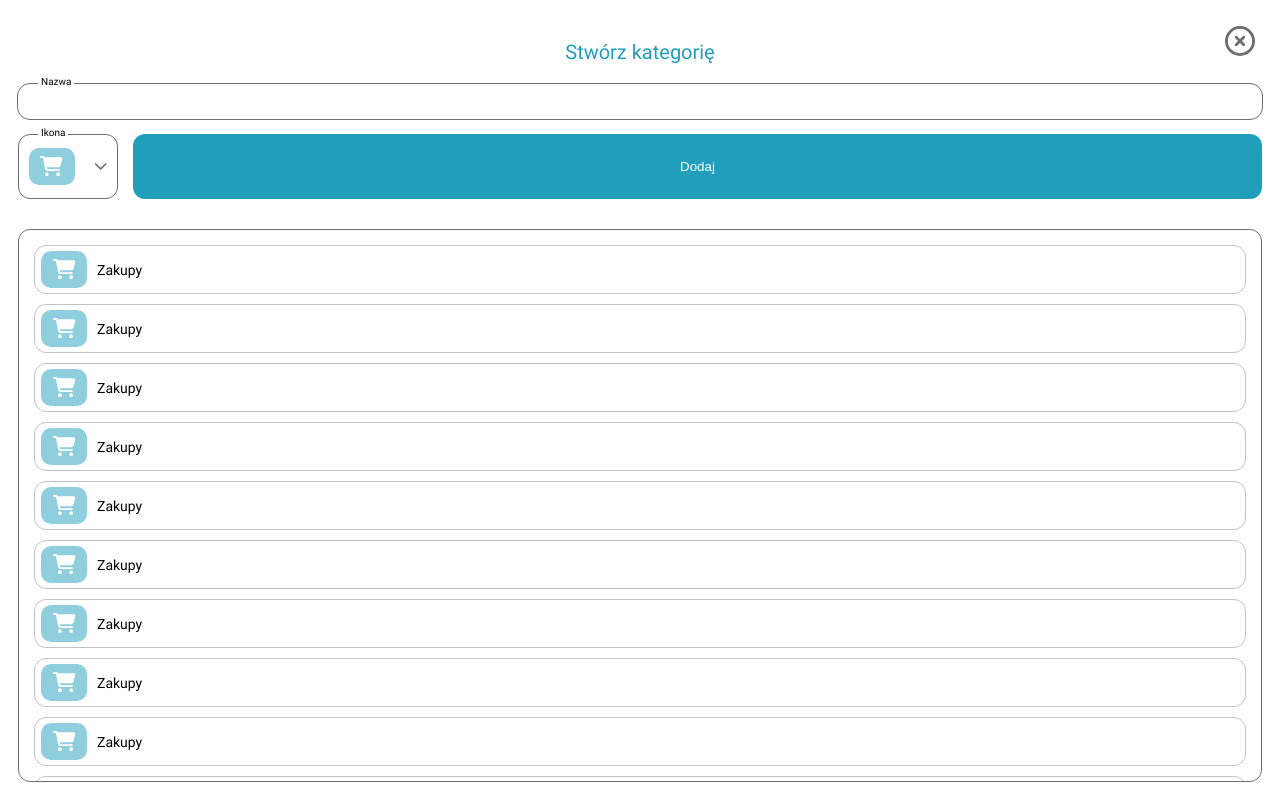
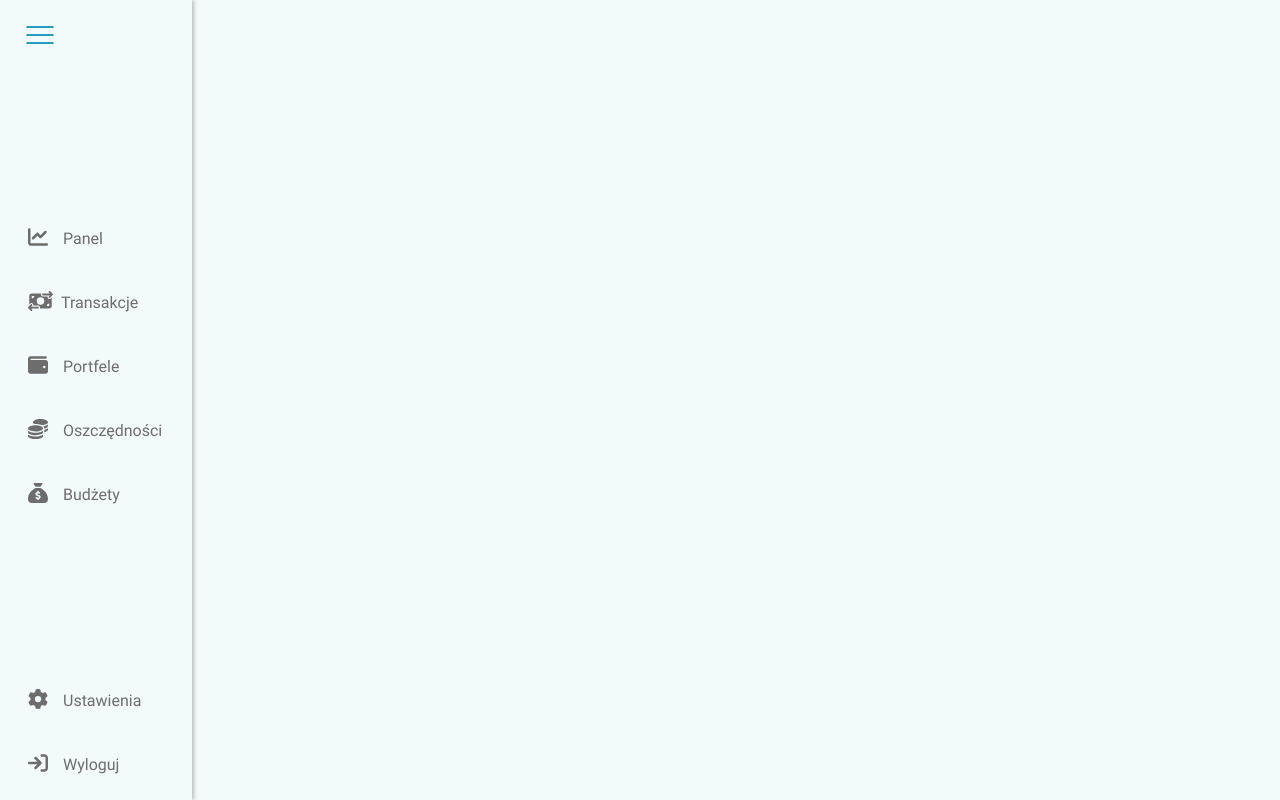
Before and after one commit to JaqoobM/portfeliks, a React (Create React App) app in the folder frontend/: page /transakcje in a window 1280 px wide. Built offline with nearby package versions, Linux system fonts and the light colour scheme.

Commit message:
category page

```diff
--- a/frontend/src/components/Transactions/CategoryModal/CategoryModal.js
+++ b/frontend/src/components/Transactions/CategoryModal/CategoryModal.js
@@ -4,12 +4,33 @@ import { faCircleXmark } from '@fortawesome/free-regular-svg-icons';
 import {
 	faChevronDown,
 	faCartShopping,
+	faXmark,
 } from '@fortawesome/free-solid-svg-icons';
+import { useState, useRef, useEffect } from 'react';
 
 export default function CategoryModal(props) {
+	const [categoryEditIsOpen, setCategoryEditIsOpen] = useState(false);
+	const categoryEditPanelRef = useRef(null);
+	const categoryCreatePanelRef = useRef(null);
+
+	useEffect(() => {
+		setTimeout(() => {
+			categoryEditPanelRef.current?.classList.remove('no-transition');
+			categoryEditPanelRef.current?.classList.add('edit-panel-activated');
+		}, 1);
+	}, [categoryEditIsOpen]);
+
+	const categoryEditHandler = () => {
+		setCategoryEditIsOpen(!categoryEditIsOpen);
+		// categoryEditPanelRef.current?.classList.add('edit-panel-activated');
+	};
+
 	return (
 		<>
 			<div className='category-modal'>
+				<div
+					ref={categoryCreatePanelRef}
+					className='category-modal__create-panel'>
 					<button
 						onClick={props.categoryModalHandler}
 						className='category-modal__btn-close'>
@@ -22,7 +43,6 @@ export default function CategoryModal(props) {
 						<input className='category-modal__input' type='text'></input>
 						<label className='category-modal__label'>Nazwa</label>
 					</div>
-
 					<div className='category-modal__bottom-box'>
 						<div className='category-modal__icon-box'>
 							<button type='button' className='category-modal__btn-add-icon'>
@@ -41,176 +61,100 @@ export default function CategoryModal(props) {
 						</div>
 						<button className='category-modal__btn-add'>Dodaj</button>
 					</div>
-
-				<div className='category-modal__categories-container'>
-
-					<div className='category-modal__category-box'>
-
+				</div>
+				{categoryEditIsOpen ? (
+					<div
+						ref={categoryEditPanelRef}
+						className='category-modal__edit-panel no-transition'>
+						<button
+							onClick={categoryEditHandler}
+							className='category-modal__btn-close'>
+							<span className='category-modal__btn-close-icon category-modal__btn-close-icon-edit'>
+								<FontAwesomeIcon icon={faXmark} />
+							</span>
+						</button>
+						<span className='category-modal__title category-modal__title-edit'>
+							Edytuj kategorię
+						</span>
+						<div className='category-modal__input-box'>
+							<input
+								className='category-modal__input category-modal__input-edit'
+								type='text'></input>
+							<label className='category-modal__label'>Nazwa</label>
+						</div>
+						<div className='category-modal__bottom-box'>
+							<div className='category-modal__icon-box'>
+								<button type='button' className='category-modal__btn-add-icon'>
 									<div className='category-modal__btn-icon-box'>
 										<span className='category-modal__btn-icon'>
 											<FontAwesomeIcon icon={faCartShopping} />
 										</span>
 									</div>
 
-                              <span className='category-modal__category-name'>Zakupy</span>
+									<span className='category-modal__btn-chevron'>
+										<FontAwesomeIcon icon={faChevronDown} />
+									</span>
+								</button>
 
+								<span className='category-modal__icon-span'>Ikona</span>
 							</div>
-					<div className='category-modal__category-box'>
-
+							<button className='category-modal__btn-add category-modal__btn-delete'>
+								Usuń
+							</button>
+							<button className='category-modal__btn-add category-modal__btn-save'>
+								Zapisz
+							</button>
+						</div>
+					</div>
+				) : (
+					<div
+						ref={categoryCreatePanelRef}
+						className='category-modal__create-panel'>
+						{/* <button
+							onClick={props.categoryModalHandler}
+							className='category-modal__btn-close'>
+							<span className='category-modal__btn-close-icon'>
+								<FontAwesomeIcon icon={faCircleXmark} />
+							</span>
+						</button>
+						<span className='category-modal__title'>Stwórz kategorię</span>
+						<div className='category-modal__input-box'>
+							<input className='category-modal__input' type='text'></input>
+							<label className='category-modal__label'>Nazwa</label>
+						</div>
+						<div className='category-modal__bottom-box'>
+							<div className='category-modal__icon-box'>
+								<button type='button' className='category-modal__btn-add-icon'>
 									<div className='category-modal__btn-icon-box'>
 										<span className='category-modal__btn-icon'>
 											<FontAwesomeIcon icon={faCartShopping} />
 										</span>
 									</div>
 
-                              <span className='category-modal__category-name'>Zakupy</span>
+									<span className='category-modal__btn-chevron'>
+										<FontAwesomeIcon icon={faChevronDown} />
+									</span>
+								</button>
 
+								<span className='category-modal__icon-span'>Ikona</span>
 							</div>
-					<div className='category-modal__category-box'>
+							<button className='category-modal__btn-add'>Dodaj</button>
+						</div> */}
+					</div>
+				)}
 
+				<ul className='category-modal__categories-container'>
+					<li
+						onClick={categoryEditHandler}
+						className='category-modal__category-box'>
 						<div className='category-modal__btn-icon-box'>
 							<span className='category-modal__btn-icon'>
 								<FontAwesomeIcon icon={faCartShopping} />
 							</span>
 						</div>
-
 						<span className='category-modal__category-name'>Zakupy</span>
-
-					</div>
-					<div className='category-modal__category-box'>
-
-						<div className='category-modal__btn-icon-box'>
-							<span className='category-modal__btn-icon'>
-								<FontAwesomeIcon icon={faCartShopping} />
-							</span>
-						</div>
-
-                              <span className='category-modal__category-name'>Zakupy</span>
-
-					</div>
-					<div className='category-modal__category-box'>
-
-						<div className='category-modal__btn-icon-box'>
-							<span className='category-modal__btn-icon'>
-								<FontAwesomeIcon icon={faCartShopping} />
-							</span>
-						</div>
-
-                              <span className='category-modal__category-name'>Zakupy</span>
-
-					</div>
-					<div className='category-modal__category-box'>
-
-						<div className='category-modal__btn-icon-box'>
-							<span className='category-modal__btn-icon'>
-								<FontAwesomeIcon icon={faCartShopping} />
-							</span>
-						</div>
-
-                              <span className='category-modal__category-name'>Zakupy</span>
-
-					</div>
-					<div className='category-modal__category-box'>
-
-						<div className='category-modal__btn-icon-box'>
-							<span className='category-modal__btn-icon'>
-								<FontAwesomeIcon icon={faCartShopping} />
-							</span>
-						</div>
-
-                              <span className='category-modal__category-name'>Zakupy</span>
-
-					</div>
-					<div className='category-modal__category-box'>
-
-						<div className='category-modal__btn-icon-box'>
-							<span className='category-modal__btn-icon'>
-								<FontAwesomeIcon icon={faCartShopping} />
-							</span>
-						</div>
-
-                              <span className='category-modal__category-name'>Zakupy</span>
-
-					</div>
-					<div className='category-modal__category-box'>
-
-						<div className='category-modal__btn-icon-box'>
-							<span className='category-modal__btn-icon'>
-								<FontAwesomeIcon icon={faCartShopping} />
-							</span>
-						</div>
-
-                              <span className='category-modal__category-name'>Zakupy</span>
-
-					</div>
-					<div className='category-modal__category-box'>
-
-						<div className='category-modal__btn-icon-box'>
-							<span className='category-modal__btn-icon'>
-								<FontAwesomeIcon icon={faCartShopping} />
-							</span>
-						</div>
-
-                              <span className='category-modal__category-name'>Zakupy</span>
-
-					</div>
-					<div className='category-modal__category-box'>
-
-						<div className='category-modal__btn-icon-box'>
-							<span className='category-modal__btn-icon'>
-								<FontAwesomeIcon icon={faCartShopping} />
-							</span>
-						</div>
-
-                              <span className='category-modal__category-name'>Zakupy</span>
-
-					</div>
-					<div className='category-modal__category-box'>
-
-						<div className='category-modal__btn-icon-box'>
-							<span className='category-modal__btn-icon'>
-								<FontAwesomeIcon icon={faCartShopping} />
-							</span>
-						</div>
-
-                              <span className='category-modal__category-name'>Zakupy</span>
-
-					</div>
-					<div className='category-modal__category-box'>
-
-						<div className='category-modal__btn-icon-box'>
-							<span className='category-modal__btn-icon'>
-								<FontAwesomeIcon icon={faCartShopping} />
-							</span>
-						</div>
-
-                              <span className='category-modal__category-name'>Zakupy</span>
-
-					</div>
-					<div className='category-modal__category-box'>
-
-						<div className='category-modal__btn-icon-box'>
-							<span className='category-modal__btn-icon'>
-								<FontAwesomeIcon icon={faCartShopping} />
-							</span>
-						</div>
-
-                              <span className='category-modal__category-name'>Zakupy</span>
-
-					</div>
-					<div className='category-modal__category-box'>
-
-						<div className='category-modal__btn-icon-box'>
-							<span className='category-modal__btn-icon'>
-								<FontAwesomeIcon icon={faCartShopping} />
-							</span>
-						</div>
-
-                              <span className='category-modal__category-name'>Zakupy</span>
-
-					</div>
-
-				</div>
+					</li>
+				</ul>
 			</div>
 		</>
 	);
--- a/frontend/src/components/Transactions/CategoryModal/CategoryModal.scss
+++ b/frontend/src/components/Transactions/CategoryModal/CategoryModal.scss
@@ -133,7 +133,6 @@
 		padding: 1.5rem;
 		margin-top: 3rem;
 		border: 0.1rem solid colors.$granite;
-          // background-color: colors.$bg-blue;
 		border-radius: 1.2rem;
 		width: 100%;
 		height: 100%;
@@ -147,10 +146,9 @@
 		display: flex;
 		align-items: center;
 		width: 100%;
-		border: 0.1rem solid colors.$granite2;
 		border-radius: 1.2rem;
 		height: 4.9rem;
-          background-color: colors.$white;
+		background-color: rgb(220, 248, 255);
 
 		&:first-child {
 			margin: 0;
@@ -161,4 +159,72 @@
 		margin-left: 1rem;
 		font-size: 1.4rem;
 	}
+
+	// Edit
+	&__btn-close-icon-edit {
+		color: colors.$orange;
 	}
+
+	&__title-edit {
+		color: colors.$orange;
+	}
+
+	&__btn-delete {
+		background-color: colors.$red;
+		margin-right: 1.5rem;
+
+		&:active {
+			background-color: rgb(243, 18, 18);
+		}
+	}
+
+	&__btn-save {
+		background-color: colors.$orange;
+
+		&:active {
+			background-color: rgb(241, 129, 0);
+			background-color: colors.$orange;
+			box-shadow: inset 0 0 1rem 0 rgb(201, 107, 0);
+		}
+	}
+
+	&__input-edit {
+		&:focus {
+			outline: 0.2rem solid colors.$orange;
+		}
+	}
+
+	&__create-panel {
+		width: 100%;
+		// opacity: 1;
+		display: flex;
+		flex-direction: column;
+		align-items: center;
+		// transition: opacity 0.3s;
+	}
+
+	&__edit-panel {
+		position: absolute;
+		top: 0;
+		padding: 0 1.8rem 0;
+		background-color: white;
+		width: 100%;
+		display: flex;
+		flex-direction: column;
+		align-items: center;
+		transform: translateY(-100%);
+		transition: transform .3s;
+	}
+}
+
+.edit-panel-activated {
+	transform: translateY(0);
+}
+
+.create-panel-activated {
+	opacity: 1;
+}
+
+.no-transition {
+	transition: none;
+}
--- a/frontend/src/components/Transactions/FiltersMobile/FiltersMobile.scss
+++ b/frontend/src/components/Transactions/FiltersMobile/FiltersMobile.scss
@@ -18,6 +18,8 @@
 		overflow-y: scroll;
 		transition: transform 0.2s, box-shadow 0.2s;
 		z-index: 1000;
+		border-top-left-radius: 1.2rem;
+		border-bottom-left-radius: 1.2rem;
 	}
 
 	&__title {
@@ -71,6 +73,8 @@
 		transition: transform 0.2s;
 		z-index: 1000000;
 		overflow-y: scroll;
+		border-top-left-radius: 1.2rem;
+		border-bottom-left-radius: 1.2rem;
 	}
 
 	&__date-back-arrow-btn {
--- a/frontend/src/components/Transactions/Transactions.js
+++ b/frontend/src/components/Transactions/Transactions.js
@@ -73,8 +73,11 @@ function Transactions() {
 				/>
 			)}
 			<Navigation />
-			{true && (
-				<CategoryModal categoryModalHandler={categoryModalHandler} />
+			{categoryModalIsOpen && (
+				<CategoryModal
+					categoryModalHandler={categoryModalHandler}
+					categoryModalIsOpen={categoryModalIsOpen}
+				/>
 			)}
 			{/* TOP BAR */}
 			<div className='top-bar-app'>
--- a/frontend/src/index.js
+++ b/frontend/src/index.js
@@ -7,11 +7,11 @@ import { BrowserRouter } from 'react-router-dom';
 
 const root = ReactDOM.createRoot(document.getElementById('root'));
 root.render(
-	<React.StrictMode>
+	// <React.StrictMode>
 		<BrowserRouter>
 			<App />
 		</BrowserRouter>
-	</React.StrictMode>
+	// </React.StrictMode>
 );
 
 // If you want to start measuring performance in your app, pass a function
```
Also changed, not shown: frontend/src/components/Transactions/AddTransactionModal/AddTransactionModal.js (+8 -8 lines). Lines whose indentation alone changed are shown as unchanged.
